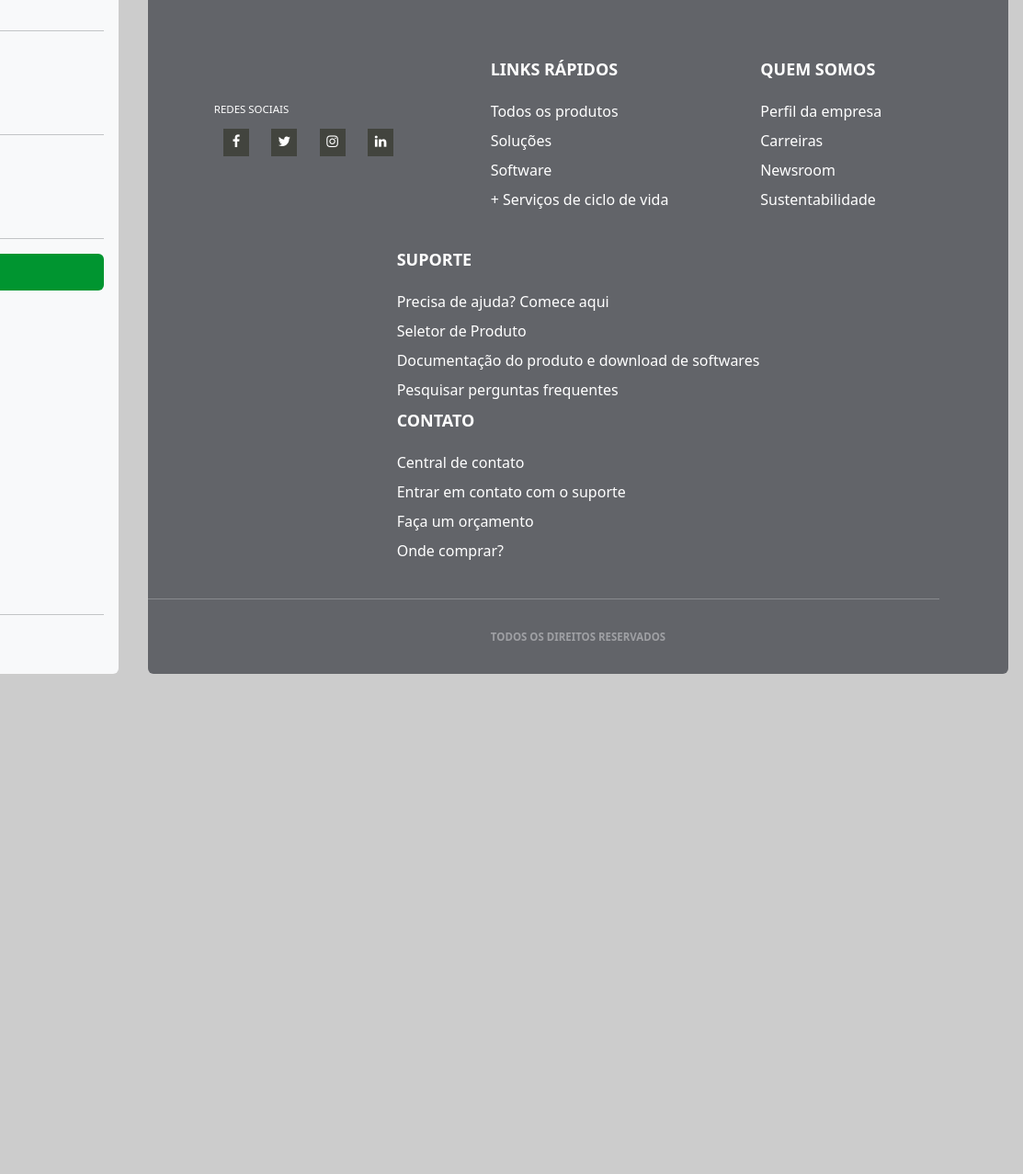
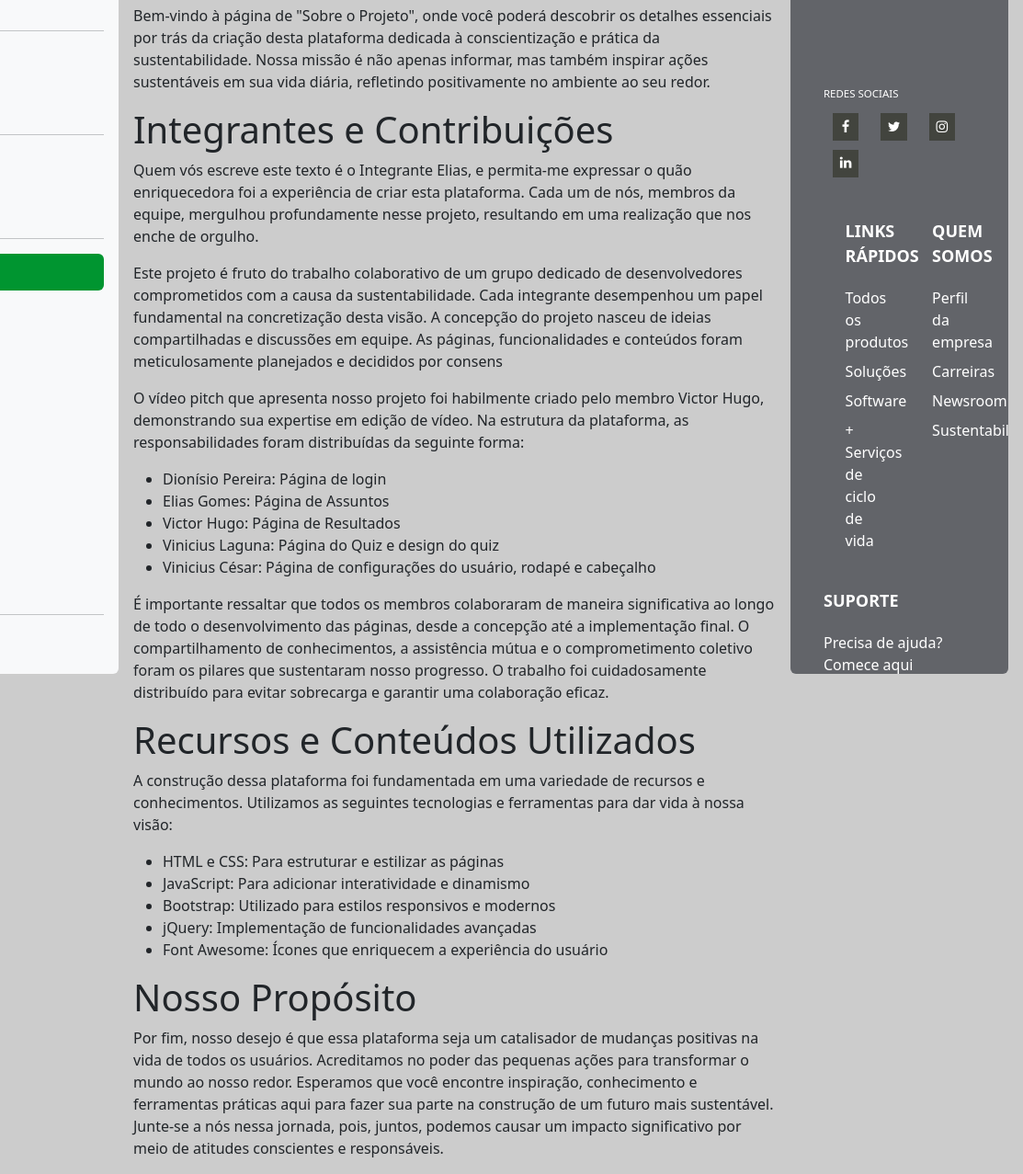
Before and after one commit to victorcesae/challengeschneider, a website: page pages/about.html in a window 1280 px wide. Shown: the part 51-1328 px from the top of the page at 92% size, 167-1280 px from the left. Before the commit the page ends 800 px from the top, so only its background shows below. Drawn offline with Linux system fonts and the light colour scheme.

Commit message:
add texto sobre o projeto

```diff
--- a/pages/about.html
+++ b/pages/about.html
@@ -73,6 +73,52 @@
     </div>
   </div>
   <!-- END SIDEBAR -->
+  <div>
+    <h1>Sobre o Projeto</h1>
+    <p>Bem-vindo à página de "Sobre o Projeto", onde você poderá descobrir os detalhes essenciais por trás da criação
+      desta plataforma dedicada à conscientização e prática da sustentabilidade. Nossa missão é não apenas informar, mas
+      também inspirar ações sustentáveis em sua vida diária, refletindo positivamente no ambiente ao seu redor.</p>
+    <h1>Integrantes e Contribuições</h1>
+    <p>Quem vós escreve este texto é o Integrante Elias, e permita-me expressar o quão enriquecedora foi a experiência
+      de criar esta plataforma. Cada um de nós, membros da equipe, mergulhou profundamente nesse projeto, resultando em
+      uma realização que nos enche de orgulho.</p>
+    <p>Este projeto é fruto do trabalho colaborativo de um grupo dedicado de desenvolvedores comprometidos com a causa
+      da sustentabilidade. Cada integrante desempenhou um papel fundamental na concretização desta visão. A concepção do
+      projeto nasceu de ideias compartilhadas e discussões em equipe. As páginas, funcionalidades e conteúdos foram
+      meticulosamente planejados e decididos por consens</p>
+    <p>O vídeo pitch que apresenta nosso projeto foi habilmente criado pelo membro Victor Hugo, demonstrando sua
+      expertise em edição de vídeo. Na estrutura da plataforma, as responsabilidades foram distribuídas da seguinte
+      forma:</p>
+    <ul>
+      <li>Dionísio Pereira: Página de login</li>
+      <li>Elias Gomes: Página de Assuntos</li>
+      <li>Victor Hugo: Página de Resultados</li>
+      <li>Vinicius Laguna: Página do Quiz e design do quiz</li>
+      <li>Vinicius César: Página de configurações do usuário, rodapé e cabeçalho</li>
+    </ul>
+    <p>É importante ressaltar que todos os membros colaboraram de maneira significativa ao longo de todo o
+      desenvolvimento das páginas, desde a concepção até a implementação final. O compartilhamento de conhecimentos, a
+      assistência mútua e o comprometimento coletivo foram os pilares que sustentaram nosso progresso. O trabalho foi
+      cuidadosamente distribuído para evitar sobrecarga e garantir uma colaboração eficaz.</p>
+    <h1>Recursos e Conteúdos Utilizados</h1>
+    <p>
+      A construção dessa plataforma foi fundamentada em uma variedade de recursos e conhecimentos. Utilizamos as
+      seguintes tecnologias e ferramentas para dar vida à nossa visão:
+    </p>
+    <ul>
+      <li>HTML e CSS: Para estruturar e estilizar as páginas</li>
+      <li>JavaScript: Para adicionar interatividade e dinamismo</li>
+      <li>Bootstrap: Utilizado para estilos responsivos e modernos</li>
+      <li>jQuery: Implementação de funcionalidades avançadas</li>
+      <li>Font Awesome: Ícones que enriquecem a experiência do usuário</li>
+    </ul>
+    <h1>Nosso Propósito</h1>
+    <p>Por fim, nosso desejo é que essa plataforma seja um catalisador de mudanças positivas na vida de todos os
+      usuários. Acreditamos no poder das pequenas ações para transformar o mundo ao nosso redor. Esperamos que você
+      encontre inspiração, conhecimento e ferramentas práticas aqui para fazer sua parte na construção de um futuro mais
+      sustentável. Junte-se a nós nessa jornada, pois, juntos, podemos causar um impacto significativo por meio de
+      atitudes conscientes e responsáveis.</p>
+  </div>
   <main class="d-flex flex-column w-100 h-100 gap-2 overflow-y-auto overflow-x-hidden justify-content-between p-3">
     <!-- START CONTEÚDO DO SITE ---ALTERE APENAS AQUI--- -->
     <div>
--- a/styles/subject/styles.css
+++ b/styles/subject/styles.css
@@ -160,4 +160,4 @@ ul {
   border-radius: 50%;
   display: inline-block;
   margin-right: 5px;
-}
+}/*# sourceMappingURL=styles.css.map */
```
Also changed, not shown: 1 other file.
